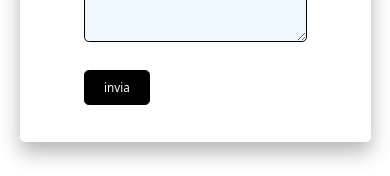
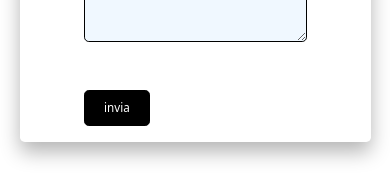
Before and after one commit to RiccioMarrone/portfoglio, a React (Vite) app: page / in a window 390 px wide. Shown: the part 3020-3196 px from the top of the page. Built offline with nearby package versions, Linux system fonts and the light colour scheme.

Commit message:
modifica

```diff
--- a/src/stili/style.css
+++ b/src/stili/style.css
@@ -925,7 +925,7 @@ footer{
     }
 
     .btn_send{
-        top:5%;
+        top:3rem;
         font-size: 3vw;
     }
 
```
